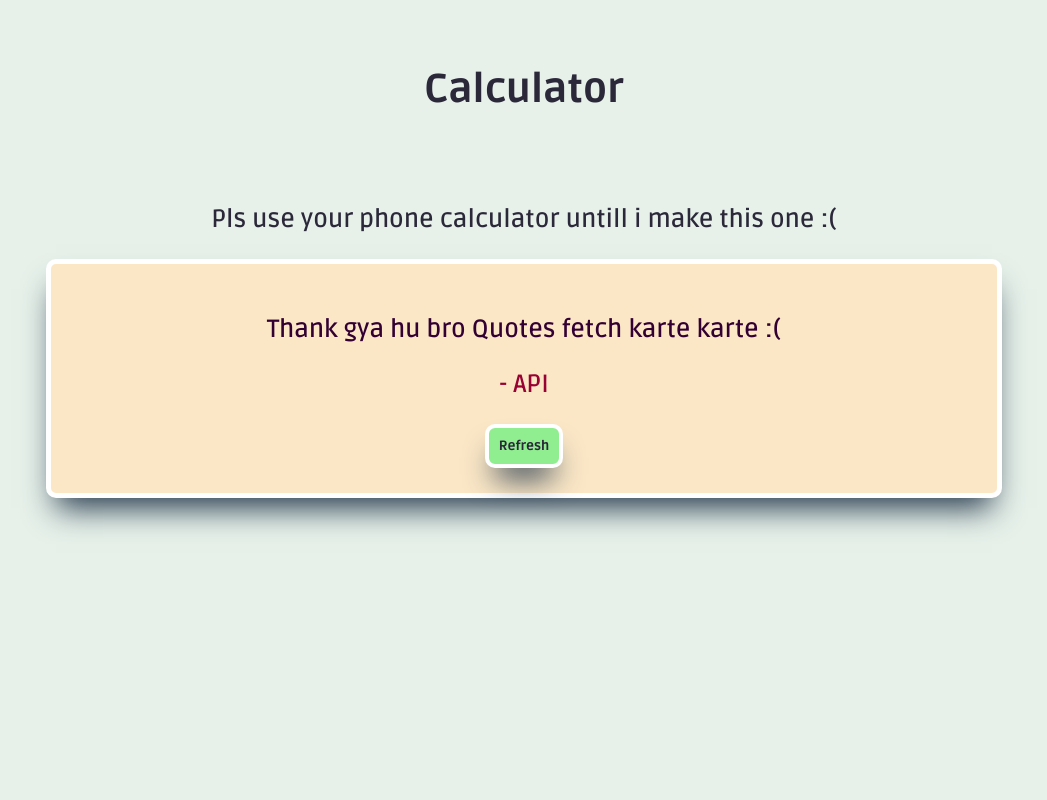
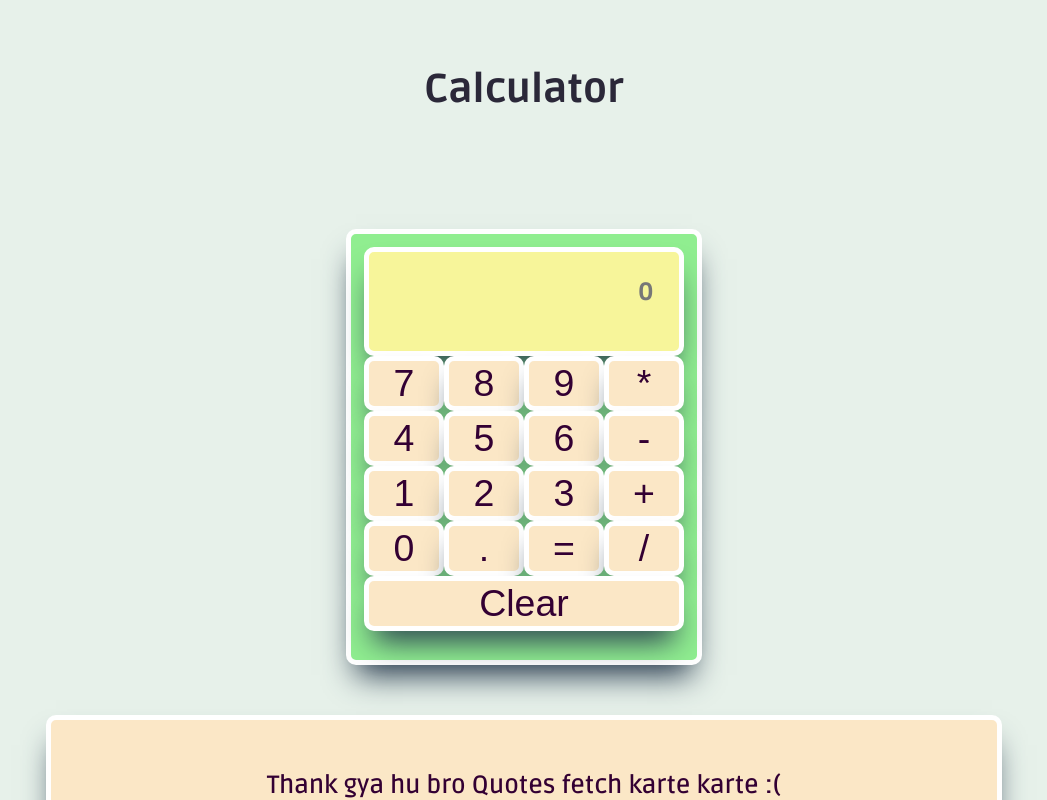
Before and after one commit to sanskaromar/calculator-with-quotes, a React (Create React App) app: page / in a window 1280 px wide. Shown: the top 800 px of the page, without its empty margins (116-1163 px from the left). Built offline with nearby package versions, Linux system fonts and the light colour scheme; no server answers.

Commit message:
Added Calculator

```diff
--- a/src/App.css
+++ b/src/App.css
@@ -49,3 +49,66 @@ body {
   /* color: #fbe7c6; */
   transform: scale(1.15);
 }
+
+.calculator {
+  padding: 1%;
+  background-color: #90ee90;
+  border: 5px solid #fff;
+  border-radius: 10px;
+  width: 20rem;
+  height: 25rem;
+  margin: 50px auto;
+  box-shadow: #26394d 0px 20px 30px -10px;
+  display: grid;
+}
+.Clear {
+  grid-area: Clear;
+  min-width: 100%;
+}
+.keys-numbers {
+  grid-area: keys-numbers;
+}
+.keys-operators {
+  grid-area: keys-operators;
+}
+.display {
+  border: #fff solid 5px;
+  box-shadow: #26394d 0px 20px 30px -10px;
+  border-radius: 10px;
+  text-align: right;
+  padding: 8%;
+  font-weight: 800;
+  background-color: #f7f59a;
+}
+.result {
+  min-height: 3rem;
+  color: #777777;
+}
+.Keypad {
+  grid-template-columns: repeat(4, 25%);
+  grid-template-rows: repeat(5, auto);
+  grid-template-areas:
+  "keys-numbers keys-numbers keys-numbers keys-operators"
+  "keys-numbers keys-numbers keys-numbers keys-operators"
+  "keys-numbers keys-numbers keys-numbers keys-operators"
+  "keys-numbers keys-numbers keys-operators keys-operators"
+  "Clear Clear Clear Clear";
+}
+.Keypad > button {
+  color: #330033;
+  text-align: center;
+  background-color: #fbe7c6;
+  border: 5px solid #fff;
+  border-radius: 10px;
+  font-size: 150%;
+  width: 25%;
+  box-shadow: #26394d 0px 20px 30px -10px;
+  margin: auto;
+}
+button:hover {
+  transform: scale(0.9);
+}
+footer {
+  font-size: 1em;
+  margin: 30px auto;
+}
--- a/src/App.js
+++ b/src/App.js
@@ -2,6 +2,7 @@ import './App.css';
 import MyHeader from "./Components/MyHeader"
 import Quote from "./Components/Quote"
 import MyCalc from "./Components/Calculator"
+import MyFooter from "./Components/MyFooter"
 
 function App() {
   return (
@@ -9,6 +10,7 @@ function App() {
       < MyHeader />
       < MyCalc />
       < Quote />
+      < MyFooter />
     </div>
   );
 }
--- a/src/Components/Calculator.js
+++ b/src/Components/Calculator.js
@@ -1,12 +1,10 @@
-// NOT FINISHED YET
-
 import React from "react"
+import Keypad from "./Keypad"
 
 function MyCalc() {
-    // const style = { "color":"green",}
     return(
-        <div>
-            <p> Pls use your phone calculator untill i make this one :(</p>
+        <div className="calculator">
+            <Keypad />
         </div>
     )
 }
--- /dev/null
+++ b/src/Components/Key.js
@@ -0,0 +1,10 @@
+import React from "react"
+
+function Key(props) {
+    return(
+        <button className={`${props.className}`} onClick={() => props.onClick(props.keyValue)}>
+            {props.keyValue}
+        </button>
+    )
+}
+export default Key
--- /dev/null
+++ b/src/Components/Keypad.js
@@ -0,0 +1,107 @@
+import React, {useState, useEffect} from "react"
+import Key from "./Key"
+
+function Keypad() {
+  // input values / opertions
+  const [prevValue, setPrevValue] = useState(null);
+  const [nextValue, setNextValue] = useState("0");
+  const [op, setOp] = useState(null);
+
+  useEffect(() => {}, [op, nextValue, prevValue]);
+
+  // This Object Stores handling of all 5 calculator operations
+  const CalculatorOperations = {
+    "/": (firstValue, secondValue) => firstValue / secondValue,
+    "*": (firstValue, secondValue) => firstValue * secondValue,
+    "+": (firstValue, secondValue) => firstValue + secondValue,
+    "-": (firstValue, secondValue) => firstValue - secondValue,
+    "=": (firstValue, secondValue) => secondValue,
+  };
+
+  // Performs Operation once atleast two umbers and one operation to perform are avaliable
+  // Called from inside handleOperation function below
+  const performOperation = () => {
+    let tmp = CalculatorOperations[op]( parseFloat(prevValue), parseFloat(nextValue) );
+    setOp(null);
+    setNextValue(String(tmp));
+    setPrevValue(null);
+  };
+
+  // USeful while taking input
+  const handleNum = (number) => {
+    setNextValue(nextValue === "0" ? String(number) : nextValue + number);
+  };
+
+  const insertDot = () => {
+    // RegeX search for "." in input
+    // Condition becomes false once user inserts "." in input
+    // Removes possibility of input cases like 2.3.4 or 244.5.6 etc
+    if (!/\./.test(nextValue)) {
+      setNextValue(nextValue + ".");
+    }
+  };
+
+  const clearData = () => {
+    setNextValue(0);
+    setPrevValue(null);
+    setOp(null)
+  };
+
+  const handleOperation = (value) => {
+
+    if (Number.isInteger(value)) {
+      // Concatsm the number untill any operation is entered
+      handleNum(parseInt(value, 10));
+    }
+    else if (value in CalculatorOperations) {
+        if (op === null) {
+          setOp(value);
+          setPrevValue(nextValue);
+          setNextValue("");
+        }
+        // Updates the operation to be performed
+        if (op) {
+          setOp(value);
+        }
+        // Once everthing is avaliable, performs calculation
+        if (prevValue && op && nextValue) {
+          performOperation();
+        }
+    }
+    else if (value === "Clear") {
+      clearData();
+    }
+    else if (value === ".") {
+      insertDot();
+    }
+  };
+
+  console.log(nextValue)
+
+    return(
+        <div className="Keypad">
+            <div className="display">
+                <div className="result"> {prevValue} {op} {nextValue} </div>
+            </div>
+            <Key className="keys-numbers" keyValue={7} onClick={handleOperation} />
+            <Key className="keys-numbers" keyValue={8} onClick={handleOperation} />
+            <Key className="keys-numbers" keyValue={9} onClick={handleOperation} />
+            <Key className="keys-operators" keyValue={"*"} onClick={handleOperation} />
+            <Key className="keys-numbers" keyValue={4} onClick={handleOperation} />
+            <Key className="keys-numbers" keyValue={5} onClick={handleOperation} />
+            <Key className="keys-numbers" keyValue={6} onClick={handleOperation} />
+            <Key className="keys-operators" keyValue={"-"} onClick={handleOperation} />
+            <Key className="keys-numbers" keyValue={1} onClick={handleOperation} />
+            <Key className="keys-numbers" keyValue={2} onClick={handleOperation} />
+            <Key className="keys-numbers" keyValue={3} onClick={handleOperation} />
+            <Key className="keys-operators" keyValue={"+"} onClick={handleOperation} />
+            <Key className="keys-numbers" keyValue={0} onClick={handleOperation} />
+            <Key className="keys-numbers" keyValue={"."} onClick={handleOperation} />
+            <Key className="keys-operators" keyValue={"="} onClick={handleOperation} />
+            <Key className="keys-operators" keyValue={"/"} onClick={handleOperation} />
+            <Key className="Clear" keyValue={"Clear"} onClick={handleOperation} />
+        </div>
+    )
+}
+
+export default Keypad
--- /dev/null
+++ b/src/Components/MyFooter.js
@@ -0,0 +1,11 @@
+import React from "react"
+
+function MyFooter() {
+    return(
+        <div>
+            <p>...</p>
+            <footer> Made with &#9829; by Sanskar</footer>
+        </div>
+    )
+}
+export default MyFooter
```
